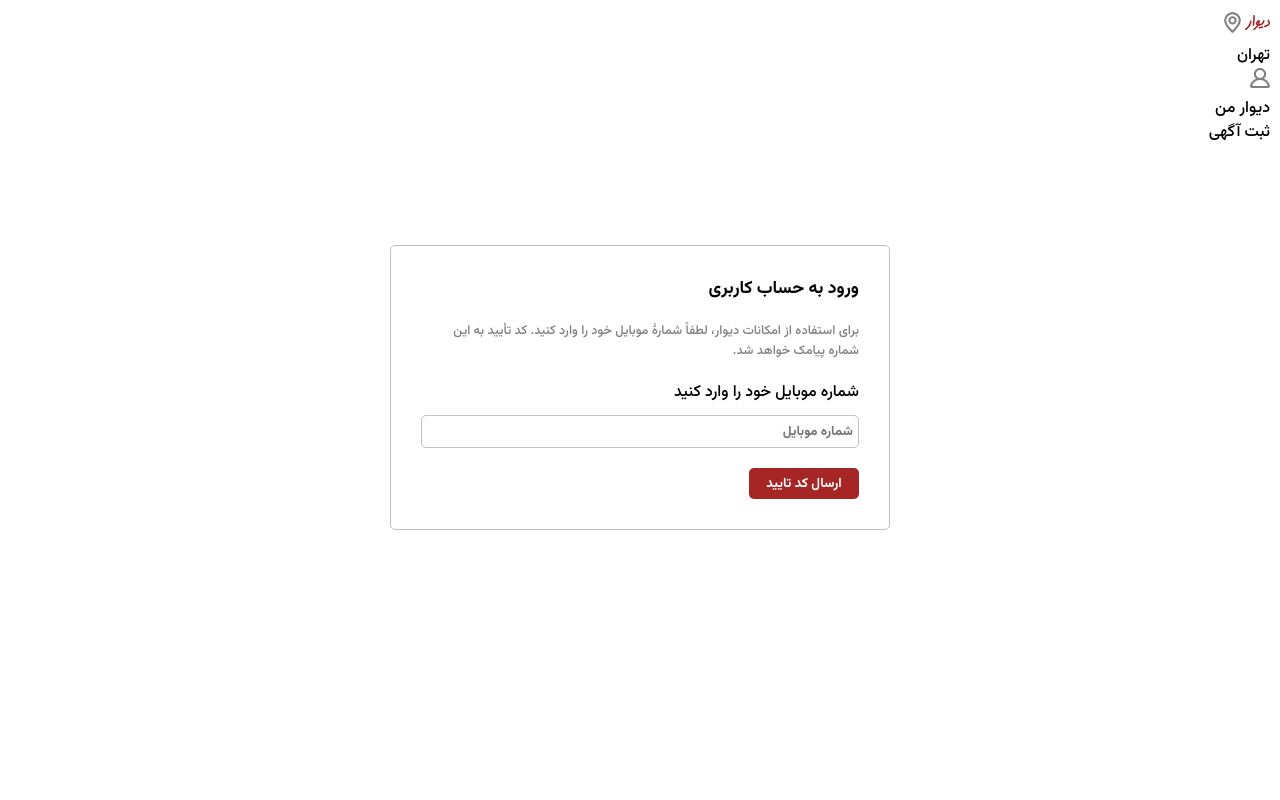
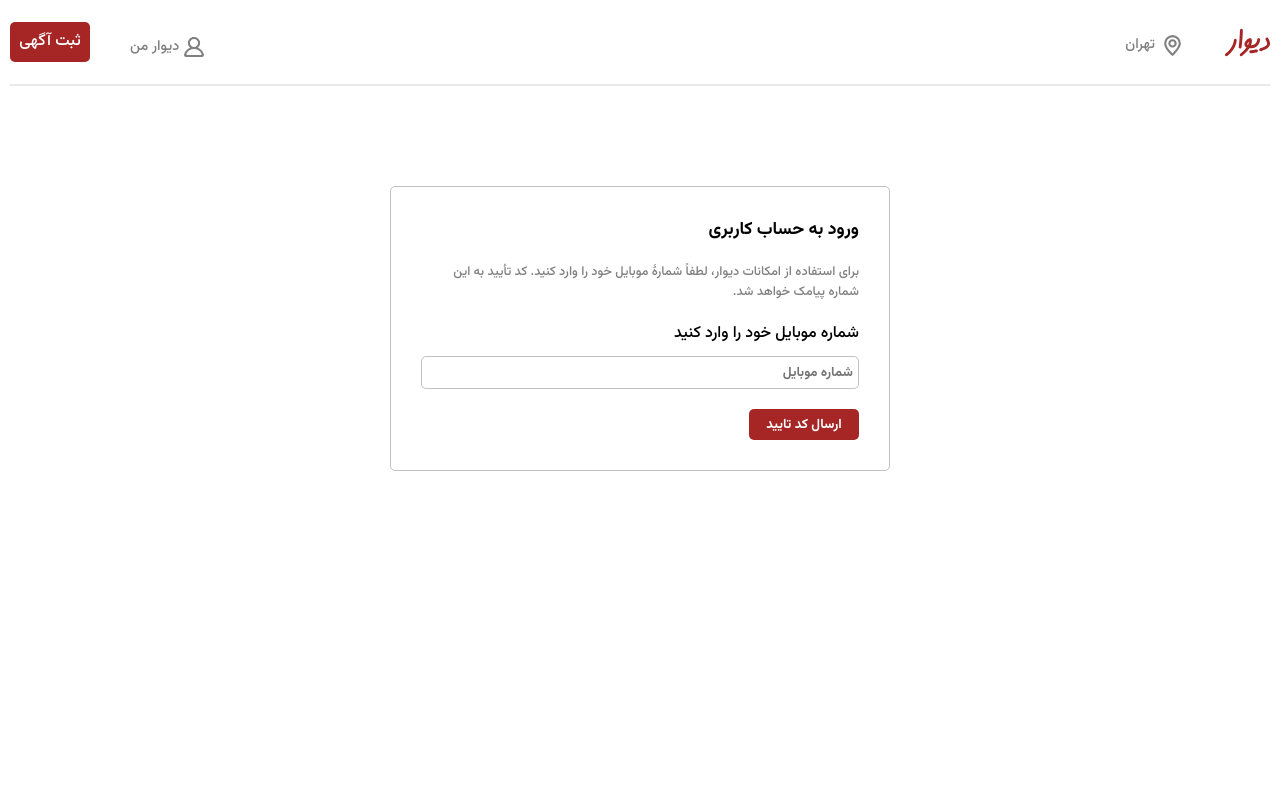
Before and after one commit to mohammadfaramarzi1/divar-react, a React (Vite) app: page /auth in a window 1280 px wide. Shown: the top 800 px of the page. Built offline with nearby package versions, Linux system fonts and the light colour scheme; no server answers.

Commit message:
style: Header.module.css

```diff
--- a/src/layouts/Header.jsx
+++ b/src/layouts/Header.jsx
@@ -4,10 +4,10 @@ import styles from "layouts/Header.module.css"
 
 function Header() {
   return (
-    <header>
+    <header className={styles.header}>
       <div>
         <Link to="/">
-          <img src="divar.svg" alt="divar" />
+          <img src="divar.svg" alt="divar" className={styles.logo} />
         </Link>
         <span>
           <img src="location.svg" alt="location" />
@@ -21,7 +21,7 @@ function Header() {
             <p>دیوار من</p>
           </span>
         </Link>
-        <Link to="/dashboard">ثبت آگهی</Link>
+        <Link to="/dashboard" className={styles.button}>ثبت آگهی</Link>
       </div>
     </header>
   );
--- a/src/layouts/Header.module.css
+++ b/src/layouts/Header.module.css
@@ -0,0 +1,44 @@
+.header {
+    display: flex;
+    justify-content: space-between;
+    align-items: center;
+    border-bottom: 2px solid rgb(234, 234, 234);
+    padding: 10px 0;
+    margin-bottom: 20px;
+}
+
+.logo {
+    width: 45px;
+    margin-left: 40px;
+}
+
+.header div {
+    display: flex;
+}
+
+.header span {
+    display: flex;
+    align-items: center;
+    color: grey;
+    height: 50px;
+}
+
+.header span p {
+    margin-right: 5px;
+    font-size: 0.9rem;
+}
+
+.button {
+    background-color: #a62626;
+    color: #fff;
+    height: 40px;
+    width: 80px;
+    line-height: 40px;
+    text-align: center;
+    border-radius: 5px;
+    -webkit-border-radius: 5px;
+    -moz-border-radius: 5px;
+    -ms-border-radius: 5px;
+    -o-border-radius: 5px;
+    margin-right: 40px;
+}
```
